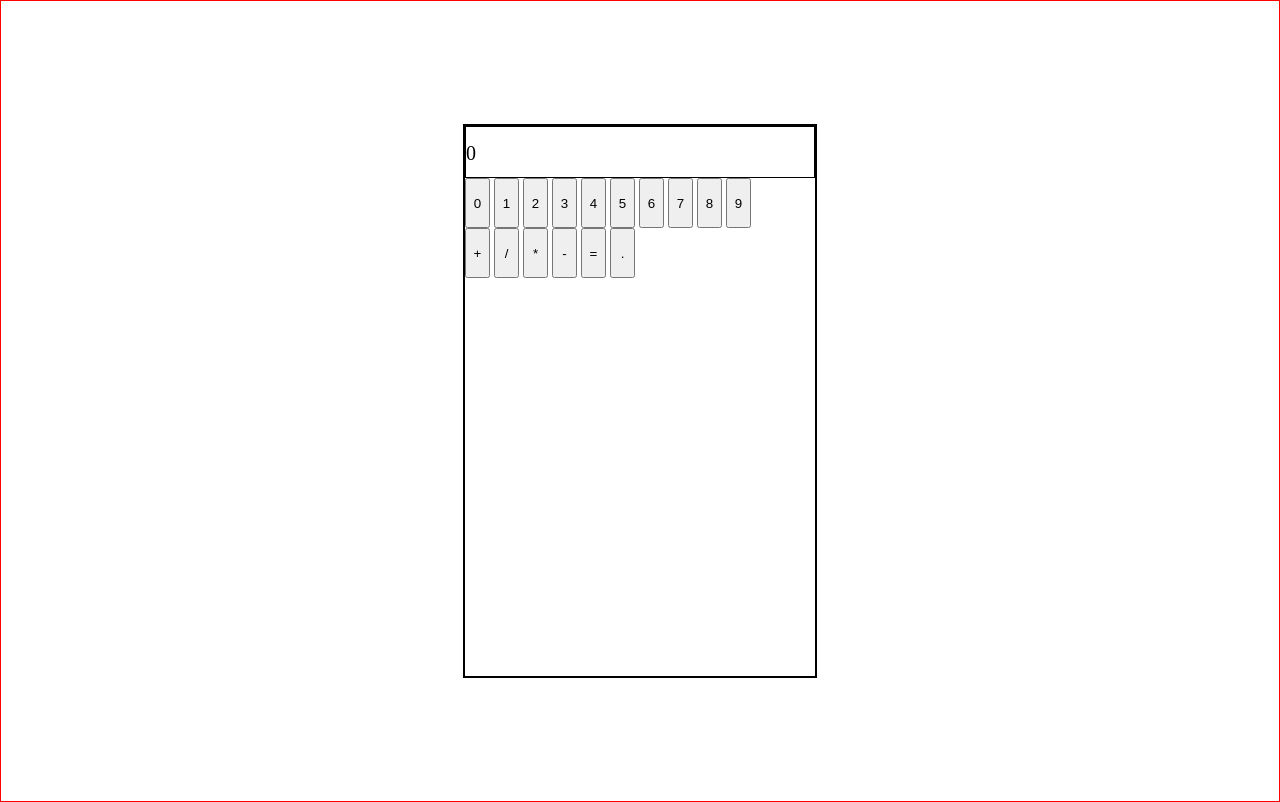
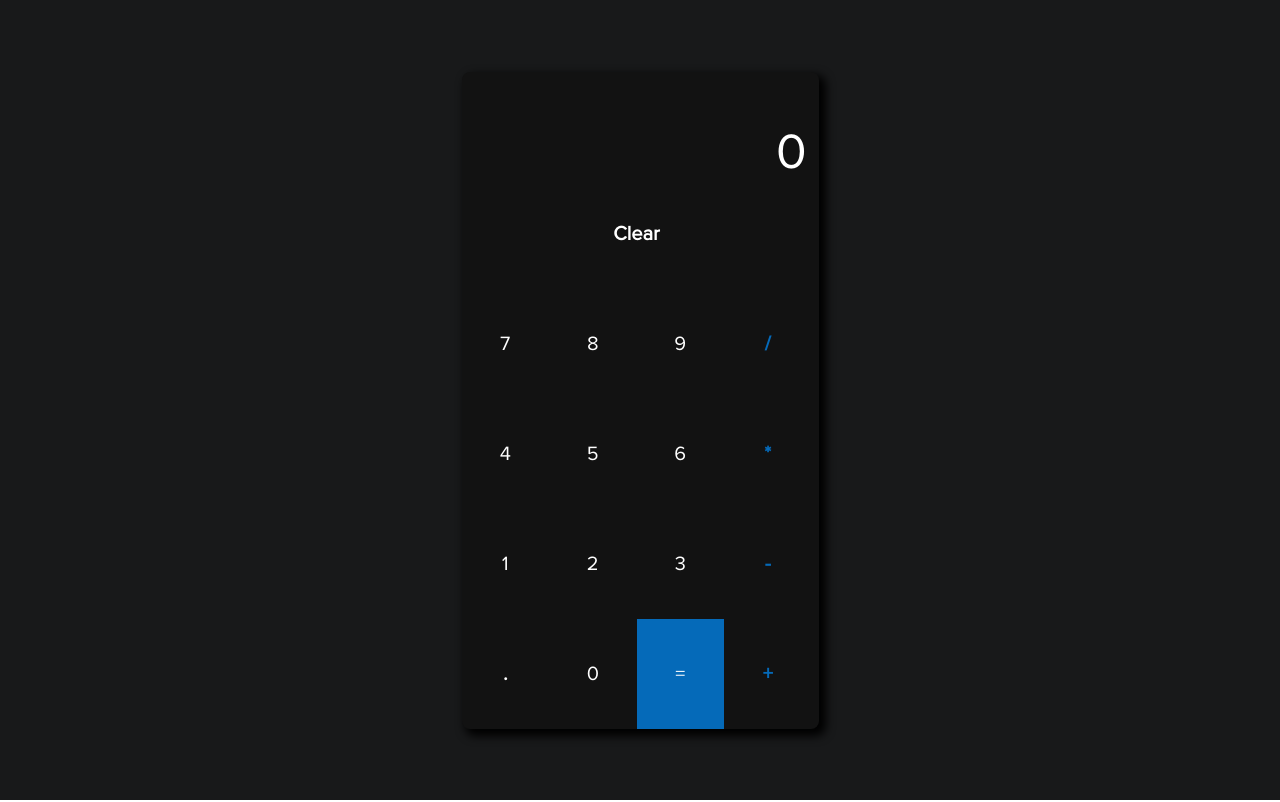
Before and after one commit to tsairyan/Calculator, a plain HTML site: page index.html in a window 1280 px wide. Drawn offline with Linux system fonts and the light colour scheme.

Commit message:
Completed UI

```diff
--- a/app.js
+++ b/app.js
@@ -14,20 +14,26 @@ const screen = document.querySelector(".screen");
 const subDisplay = document.createElement("div");
 subDisplay.classList.add("subDisplay");
 subDisplay.textContent = "";
-subDisplay.style.fontSize = "12px";
-subDisplay.style.minHeight = "15px";
+subDisplay.style.fontSize = "24px";
+// subDisplay.style.minHeight = "30px";
+subDisplay.style.marginRight = "5px";
 screen.appendChild(subDisplay);
 
 const display = document.createElement("div");
 display.classList.add("display");
-display.style.fontSize = "20px";
+display.style.fontSize = "50px";
+// display.style.minHeight = "70px";
+display.style.maxWidth = "350px";
+display.style.marginRight = "5px";
+display.style.overflowWrap = "break-word";
+
 display.textContent = "0";
 screen.appendChild(display);
 function add(a, b) {
     return parseFloat(a) + parseFloat(b);
 }
 function subtract(a, b) {
-    return parseFloat(a)-parseFloat(b);
+    return parseFloat(a) - parseFloat(b);
 }
 function multiply(a, b){
     return parseFloat(a) * parseFloat(b);
@@ -41,9 +47,10 @@ var dynamicSub = "";
 var arrayTracker = [];
 nums.forEach(num => {
     num.addEventListener("click", function() {
-        arrayTracker.push(num.textContent);
-        curr += num.textContent;
-        display.textContent = curr;
+            arrayTracker.push(num.textContent);
+            curr += num.textContent;
+            display.textContent = curr;
+
     }, false);
 });
 
@@ -142,3 +149,20 @@ function operation()  {
     }
 
 }
+
+
+const clear = document.querySelector(".clear");
+clear.addEventListener("click", function() {
+    subDisplay.textContent ="";
+    display.textContent = "0";
+    dynamicSub = "";
+    curr = "";
+    stored;
+    userOperation = "";
+    ans;
+    check = false;
+    dynamicSub = "";
+    arrayTracker = [];
+    first = true;
+    previousOper = "";
+});
--- a/index.html
+++ b/index.html
@@ -10,29 +10,43 @@
 
     <body>
             <div class = "container">
+                <div class = "outline">
+                    <div class = "screen"> </div>
 
                     <div class = "calculator">
-                <div class = "screen"> </div>
-                <button class = "num">0</button>
+                            <div class = "buttons">
+                                <div class = "top">
+                                    <button class = "clear">Clear</button>
+                                </div>
+                                <div class = "row3">
+                                    <button class = "num">7</button>
+                                    <button class = "num">8</button>
+                                    <button class = "num">9</button>
+                                    <button class = "oper" id = "divide">/</button>
+                                </div>
+                                <div class = "row2">
+                                    <button class = "num">4</button>
+                                    <button class = "num">5</button>
+                                    <button class = "num">6</button>
+                                    <button class = "oper" id = "multiply">*</button>
+                                </div>
+                                <div class = "row1">
                                     <button class = "num">1</button>
                                     <button class = "num">2</button>
                                     <button class = "num">3</button>
-                <button class = "num">4</button>
-                <button class = "num">5</button>
-                <button class = "num">6</button>
-                <button class = "num">7</button>
-                <button class = "num">8</button>
-                <button class = "num">9</button>
-            <div class = "operations">
+                                    <button class = "oper" id = "subtract">-</button>
+                                </div>
+                                <div class = "row0">
+                                    <button class = "decimal">.</button>
+                                    <button class = "num">0</button>
+                                    <button class = "equal"> = </button>
                                     <button class = "oper" id = "plus">+</button>
-                <button class = "oper" id = "divide">/</button>
-                <button class = "oper" id = "multiply">*</button>
-                <button class = "oper" id = "subtract">-</button>
-                <button class = "equal"> = </button>
-                <button class = "decimal">.</button>
                                 </div>
                             </div>
                     </div>
+                </div>
+            </div>
+
     </body>
 </html>
 
--- a/styles.css
+++ b/styles.css
@@ -1,26 +1,96 @@
+@font-face {
+    font-family: proxima;
+    src: url(font/Proxima_Nova_Font.otf);
+}
 * {
     padding: 0;
     margin: 0;
+    color: white;
+    font-family: proxima;
+
 }
-.calculator {
+
+.clear {
+    font-weight: 900;
+}
+body {
+    background-color: #FFFFFF;
+}
+.calculator, .screen {
     width: 350px;
-    height: 550px;
-    border: 2px solid black;
+}
+.outline {
+    border-radius: 8px;
+    -webkit-box-shadow: 5px 5px 10px 2px #000000;
+    box-shadow: 5px 5px 10px 2px #000000;
+    background-color: #121212;
 }
 .container {
-    border: 1px solid red;
+    background-color: #18191A;
     height: 100vh;
     display: flex;
+    flex-direction: column;
     justify-content: center;
     align-items: center;
 }
 
+.calculator {
+    height: 550px;
+}
 
-.screen {
-    border: 1px solid black;
-    min-height: 50px;
+
+.top, .row3, .row2, .row1, .row0 {
+    display: flex;
+}
+
+.buttons {
+    height: 100%;
+
+}
+.equal {
+    background-color: #056ab9;
+
+}
+.oper {
+    color: #056ab9;
+    font-weight: 900;
+}
+.oper:hover {
+    color: white;
+}
+.equal:hover {
+    background-color: white;
+    color: #056ab9;
+    border: #121212 2px solid;
 }
 button {
-    height: 50px;
-    width: 25px;
+    width: 87.5px;
+    height: 110px;
+    /* background-color: #181818; */
+    background-color: transparent;
+    /* border: 1px solid #181818; */
+    border: 1px solid transparent;
+    font-size: 20px;
+
 }
+button:hover {
+    background-color: #056ab9;
+}
+.screen {
+    text-align: end;
+    display: flex;
+    flex-direction: column;
+    justify-content: space-between;
+    min-height: 100px;
+    padding-right: 7px;
+    padding-top: 7px;
+
+}
+.decimal {
+    font-weight: 900;
+}
+.clear {
+
+    width: 100%;
+    min-width: 87.5px;
+}
```
Also changed, not shown: font/Proxima_Nova_Font.otf (added). Lines whose indentation alone changed are shown as unchanged.
